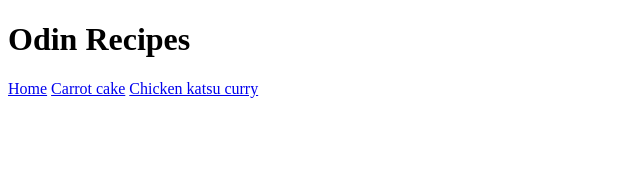
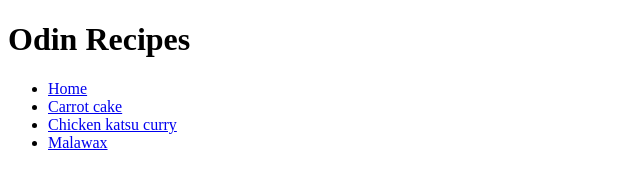
Before and after one commit to NB098/odin-recipes, a plain HTML site: page index.html in a window 1280 px wide. Shown: the whole page, without its empty margins (0-640 px from the left). Drawn offline with Linux system fonts and the light colour scheme.

Commit message:
Index.html updated, navigation of recipes adjusted as list

```diff
--- a/index.html
+++ b/index.html
@@ -8,11 +8,13 @@
 
 <body>
     <h1>Odin Recipes</h1>
-    <a href="../index.html">Home</a>
-    <a href="recipes/carrot-cake.html">Carrot cake</a>
-    <a href="recipes/katsu-curry.html">Chicken katsu curry</a>
+    <ul>
+    <li><a href="../index.html">Home</a></li>
+    <li><a href="recipes/carrot-cake.html">Carrot cake</a></li>
+    <li><a href="recipes/katsu-curry.html">Chicken katsu curry</a></li>
+    <li><a href="recipes/malawax.html">Malawax</a></li>
 
-
+    </ul>
 </body>
 
 
```
